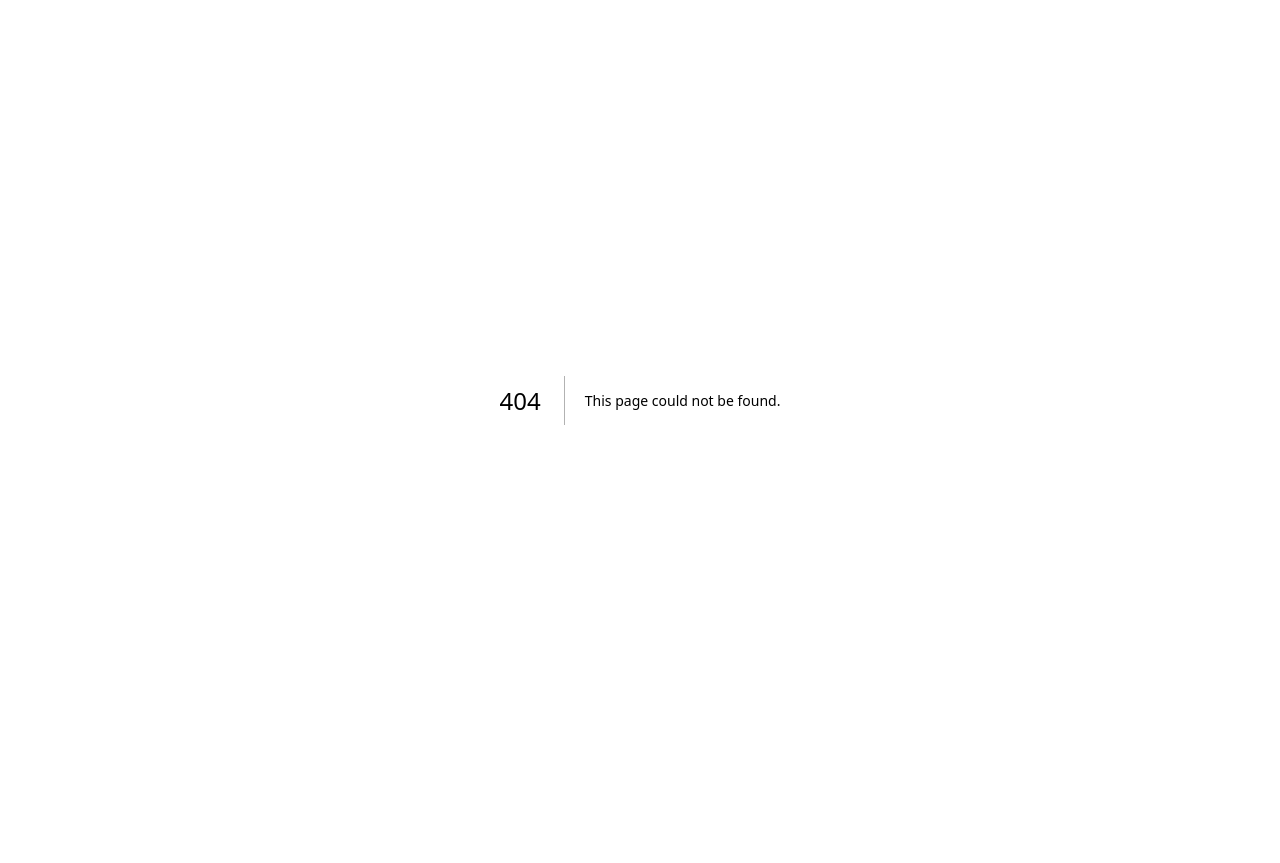
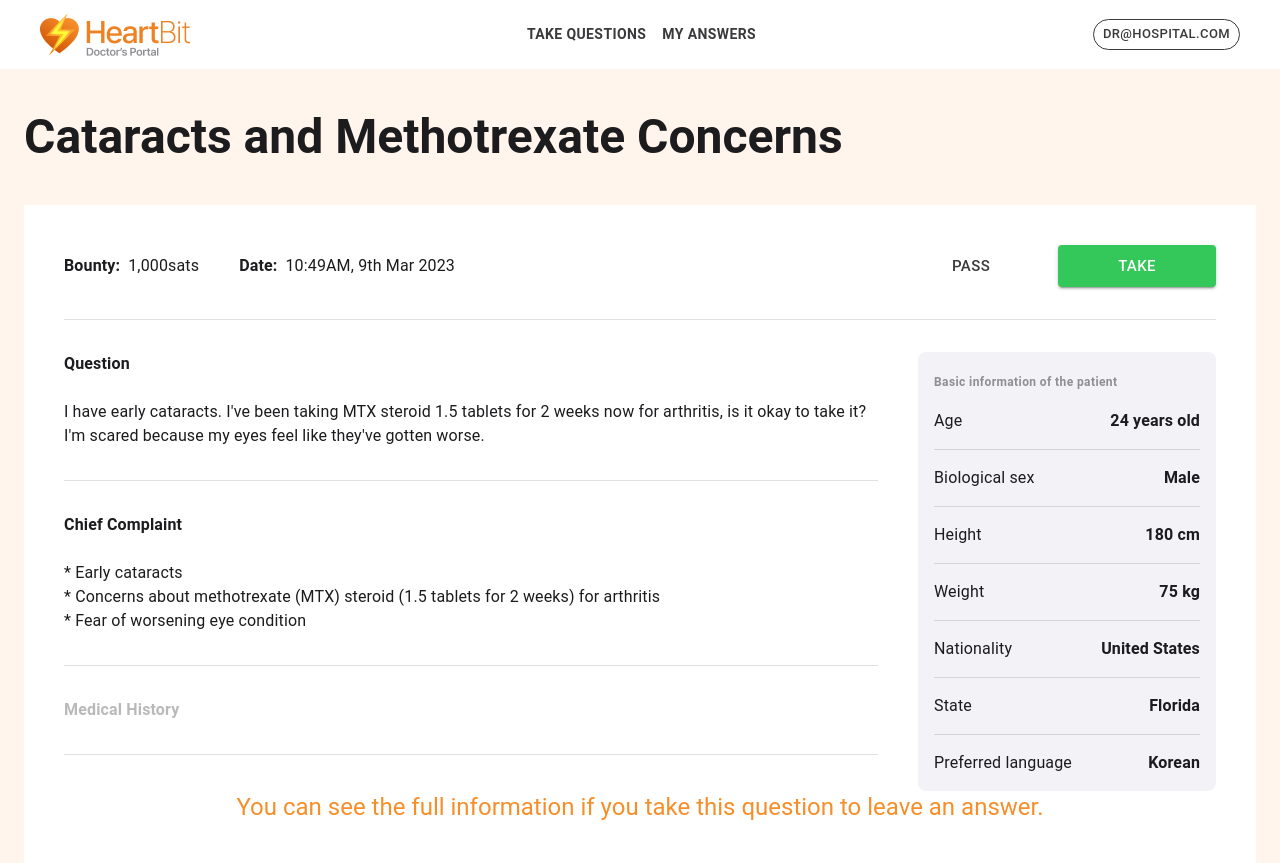
Before and after one commit to heartbit-io/heartbit-doctor-portal, a Next.js app: page /answer in a window 1280 px wide. Before the commit this address had no page. Before the commit the page ends 800 px from the top, so only its background shows below. Built offline with nearby package versions, Linux system fonts and the light colour scheme.

Commit message:
anser page added and TopBar name change to NavBar

```diff
--- a/src/app/page.tsx
+++ b/src/app/answer/page.tsx
@@ -1,7 +1,6 @@
 "use client";
-
 import { Box, Container, Divider, Typography } from "@mui/material";
-import { DoubleButton, PatientInfo, TopBar } from "`@/components`";
+import { DoubleButton, PatientInfo, NavBar } from "`@/components`";
 
 const body = [
   {
@@ -17,10 +16,10 @@ const body = [
   },
 ];
 
-export default function Home() {
+export default function Page() {
   return (
     <Box>
-      <TopBar />
+      <NavBar />
       <Container maxWidth={false}>
         <Typography variant="h3" mt={5} mb={5} sx={{ fontWeight: "bold" }}>
           Cataracts and Methotrexate Concerns
--- a/src/components/surface/TopBar.tsx
+++ b/src/components/surface/NavBar.tsx
@@ -13,7 +13,7 @@ import MenuItem from "@mui/material/MenuItem";
 const pages = ["Take Questions", "My Answers"];
 const settings = ["Sign-out"];
 
-function TopBar() {
+function NavBar() {
   const [anchorElNav, setAnchorElNav] = React.useState<null | HTMLElement>(
     null
   );
@@ -108,4 +108,4 @@ function TopBar() {
     </AppBar>
   );
 }
-export default TopBar;
+export default NavBar;
--- a/src/components/surface/index.ts
+++ b/src/components/surface/index.ts
@@ -1,3 +1,3 @@
-import TopBar from "./TopBar";
+import NavBar from "./NavBar";
 
-export { TopBar };
+export { NavBar };
```
